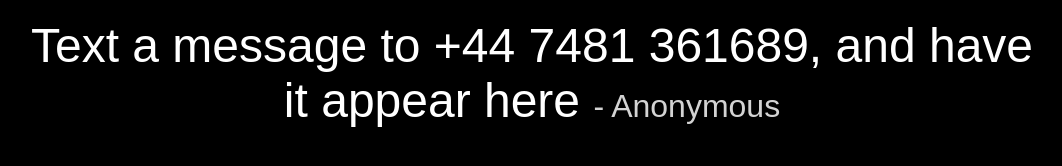
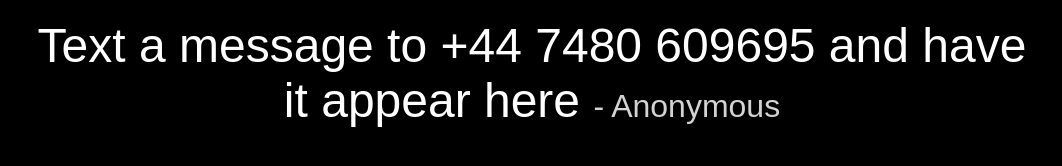
Before and after one commit to AidansJCR/TextAMessage, a website: page client/index.html in a window 1280 px wide. Shown: the whole page, without its empty margins (108-1170 px from the left). Drawn offline with nearby package versions, Linux system fonts and the light colour scheme; no server answers.

Commit message:
Update index.html

```diff
--- a/client/index.html
+++ b/client/index.html
@@ -10,7 +10,7 @@
     <div id="page-container">
       <div class="container">
         <span class="message"> <!-- TODO tell them what number to text -->
-          Text a message to +44 7481 361689, and have it appear here
+          Text a message to +44 7480 609695 and have it appear here
         </span>
         <span class="by">
           - Anonymous
```
